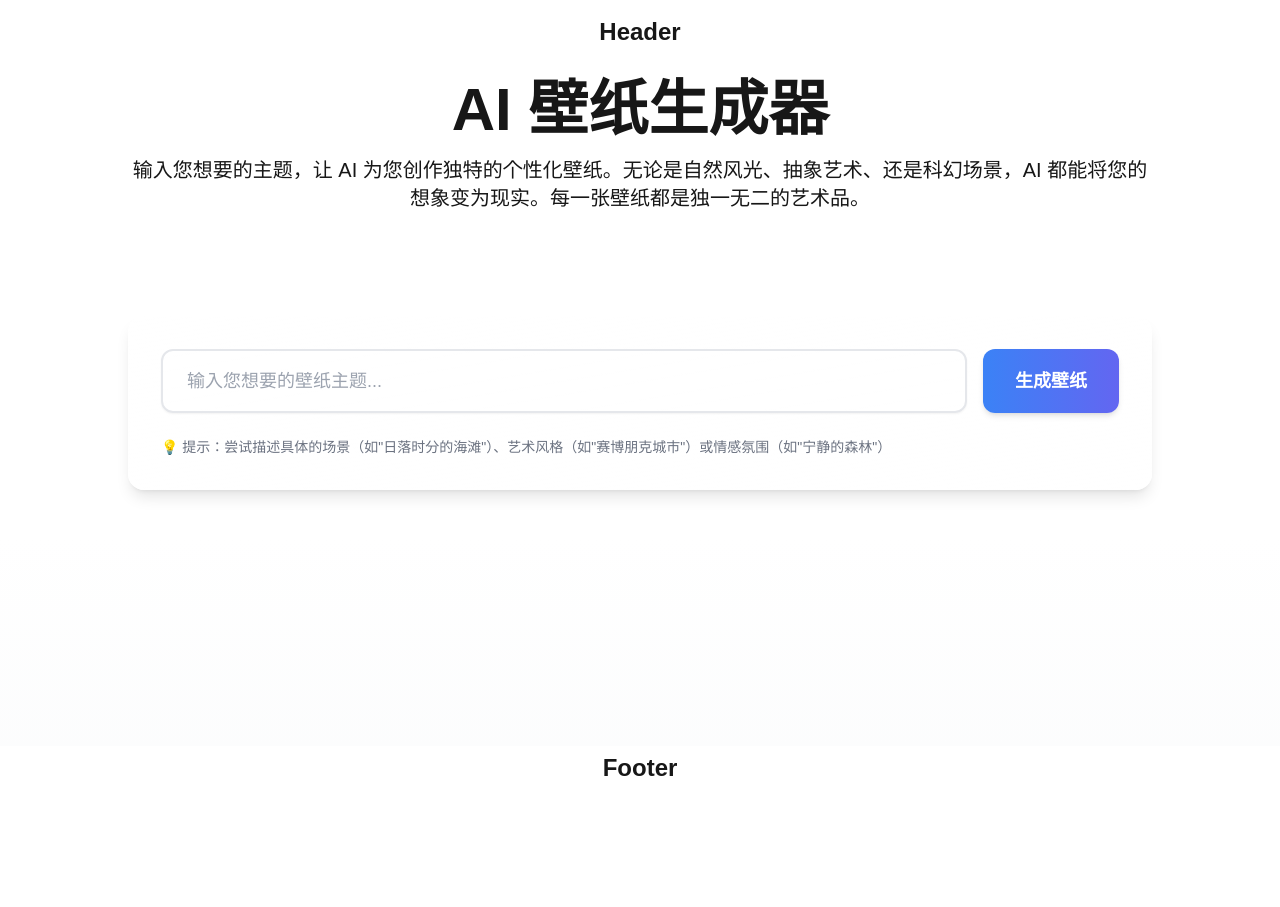
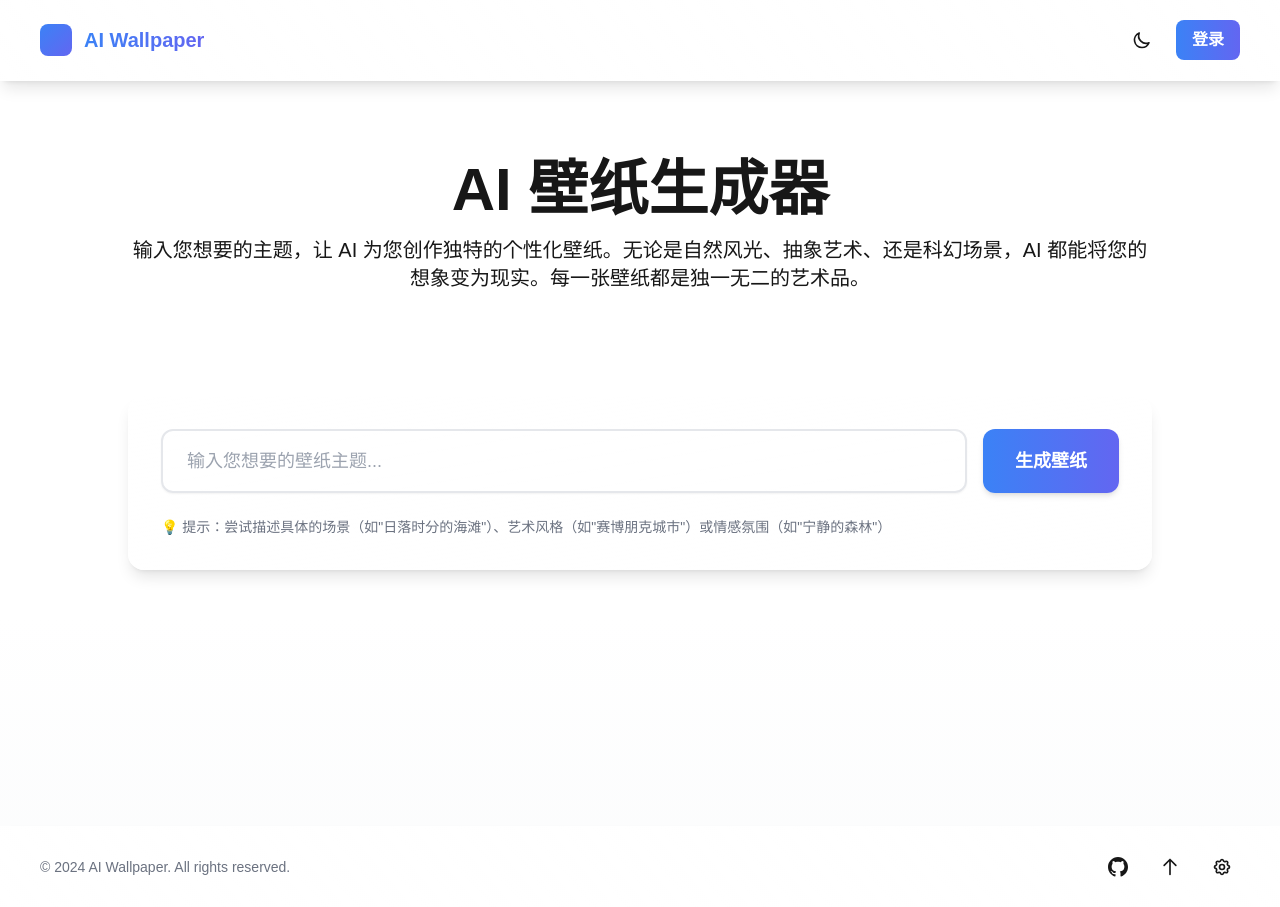
Before and after one commit to Kayden-Wang/ai-wallpaper, a Next.js app: page / in a window 1280 px wide. Before the commit the page ends 800 px from the top, so only its background shows below. Built offline with nearby package versions, Linux system fonts and the light colour scheme.

Commit message:
[4] UI 美化

```diff
--- a/app/components/sections/footer.tsx
+++ b/app/components/sections/footer.tsx
@@ -1,21 +1,97 @@
 export default function Footer() {
   return (
-    // fixed: 固定定位
-    // bottom-0: 距底部0
-    // left-0: 距左侧0
-    // w-full: 宽度100%
-    // z-50: z轴层级50
-    <div className="fixed bottom-0 left-0 w-full z-50">
-      {/* flex: 弹性布局
-          justify-center: 水平居中
-          items-center: 垂直居中
-          h-16: 高度4rem
-          px-4: 左右内边距1rem */}
-      <div className="flex justify-center items-center h-16 px-4">
-        {/* text-2xl: 文字大小1.5rem
-            font-bold: 字体加粗 */}
-        <div className="text-2xl font-bold">Footer</div>
+    <div className="w-full mt-auto">
+      <div
+        className="w-full bg-gradient-to-br from-white/80 to-white/50 dark:from-gray-800/80 dark:to-gray-900/50
+                    backdrop-blur-xl shadow-lg
+                    border-t border-white/20 dark:border-gray-700/30"
+      >
+        <div className="mx-auto max-w-7xl px-5 md:px-10">
+          <div className="flex justify-between items-center h-20">
+            {/* 版权信息 */}
+            <div className="text-sm text-gray-500 dark:text-gray-400">
+              © 2024 AI Wallpaper. All rights reserved.
+            </div>
+
+            {/* 社交链接和功能按钮 */}
+            <div className="flex items-center gap-4">
+              {/* GitHub */}
+              <button className="p-2 rounded-lg hover:bg-gray-100 dark:hover:bg-gray-800 transition-all">
+                <svg
+                  className="w-5 h-5"
+                  fill="currentColor"
+                  viewBox="0 0 24 24"
+                >
+                  <path d="M12 0c-6.626 0-12 5.373-12 12 0 5.302 3.438 9.8 8.207 11.387.599.111.793-.261.793-.577v-2.234c-3.338.726-4.033-1.416-4.033-1.416-.546-1.387-1.333-1.756-1.333-1.756-1.089-.745.083-.729.083-.729 1.205.084 1.839 1.237 1.839 1.237 1.07 1.834 2.807 1.304 3.492.997.107-.775.418-1.305.762-1.604-2.665-.305-5.467-1.334-5.467-5.931 0-1.311.469-2.381 1.236-3.221-.124-.303-.535-1.524.117-3.176 0 0 1.008-.322 3.301 1.23.957-.266 1.983-.399 3.003-.404 1.02.005 2.047.138 3.006.404 2.291-1.552 3.297-1.23 3.297-1.23.653 1.653.242 2.874.118 3.176.77.84 1.235 1.911 1.235 3.221 0 4.609-2.807 5.624-5.479 5.921.43.372.823 1.102.823 2.222v3.293c0 .319.192.694.801.576 4.765-1.589 8.199-6.086 8.199-11.386 0-6.627-5.373-12-12-12z" />
+                </svg>
+              </button>
+
+              {/* 返回顶部 */}
+              <button className="p-2 rounded-lg hover:bg-gray-100 dark:hover:bg-gray-800 transition-all">
+                <svg
+                  className="w-5 h-5"
+                  fill="none"
+                  viewBox="0 0 24 24"
+                  stroke="currentColor"
+                >
+                  <path
+                    strokeLinecap="round"
+                    strokeLinejoin="round"
+                    strokeWidth={2}
+                    d="M5 10l7-7m0 0l7 7m-7-7v18"
+                  />
+                </svg>
+              </button>
+
+              {/* 设置按钮 */}
+              <button className="p-2 rounded-lg hover:bg-gray-100 dark:hover:bg-gray-800 transition-all">
+                <svg
+                  className="w-5 h-5"
+                  fill="none"
+                  viewBox="0 0 24 24"
+                  stroke="currentColor"
+                >
+                  <path
+                    strokeLinecap="round"
+                    strokeLinejoin="round"
+                    strokeWidth={2}
+                    d="M10.325 4.317c.426-1.756 2.924-1.756 3.35 0a1.724 1.724 0 002.573 1.066c1.543-.94 3.31.826 2.37 2.37a1.724 1.724 0 001.065 2.572c1.756.426 1.756 2.924 0 3.35a1.724 1.724 0 00-1.066 2.573c.94 1.543-.826 3.31-2.37 2.37a1.724 1.724 0 00-2.572 1.065c-.426 1.756-2.924 1.756-3.35 0a1.724 1.724 0 00-2.573-1.066c-1.543.94-3.31-.826-2.37-2.37a1.724 1.724 0 00-1.065-2.572c-1.756-.426-1.756-2.924 0-3.35a1.724 1.724 0 001.066-2.573c-.94-1.543.826-3.31 2.37-2.37.996.608 2.296.07 2.572-1.065z"
+                  />
+                  <path
+                    strokeLinecap="round"
+                    strokeLinejoin="round"
+                    strokeWidth={2}
+                    d="M15 12a3 3 0 11-6 0 3 3 0 016 0z"
+                  />
+                </svg>
+              </button>
+            </div>
+          </div>
+        </div>
       </div>
     </div>
   );
 }
+
+// original UI
+// export default function Footer() {
+//   return (
+//     // fixed: 固定定位
+//     // bottom-0: 距底部0
+//     // left-0: 距左侧0
+//     // w-full: 宽度100%
+//     // z-50: z轴层级50
+//     <div className="fixed bottom-0 left-0 w-full z-50">
+//       {/* flex: 弹性布局
+//           justify-center: 水平居中
+//           items-center: 垂直居中
+//           h-16: 高度4rem
+//           px-4: 左右内边距1rem */}
+//       <div className="flex justify-center items-center h-16 px-4">
+//         {/* text-2xl: 文字大小1.5rem
+//             font-bold: 字体加粗 */}
+//         <div className="text-2xl font-bold">Footer</div>
+//       </div>
+//     </div>
+//   );
+// }
--- a/app/components/sections/header.tsx
+++ b/app/components/sections/header.tsx
@@ -1,21 +1,76 @@
 export default function Header() {
   return (
-    // fixed: 固定定位
-    // top-0: 距顶部0
-    // left-0: 距左侧0
-    // w-full: 宽度100%
-    // z-50: z轴层级50
-    <div className="fixed top-0 left-0 w-full z-50">
-      {/* flex: 弹性布局
-          justify-center: 水平居中
-          items-center: 垂直居中
-          h-16: 高度4rem
-          px-4: 左右内边距1rem */}
-      <div className="flex justify-center items-center h-16 px-4">
-        {/* text-2xl: 文字大小1.5rem
-            font-bold: 字体加粗 */}
-        <div className="text-2xl font-bold">Header</div>
+    <div className="fixed top-0 left-0 right-0 w-full z-50">
+      <div
+        className="w-full bg-gradient-to-br from-white/80 to-white/50 dark:from-gray-800/80 dark:to-gray-900/50
+                    backdrop-blur-xl shadow-lg
+                    border-b border-white/20 dark:border-gray-700/30"
+      >
+        <div className="mx-auto max-w-7xl px-5 md:px-10">
+          <div className="flex justify-between items-center h-20">
+            {/* Logo区域 */}
+            <div className="flex items-center gap-3">
+              <div className="w-8 h-8 rounded-lg bg-gradient-to-br from-blue-500 to-indigo-500"></div>
+              <div className="text-xl font-bold bg-gradient-to-r from-blue-500 to-indigo-500 text-transparent bg-clip-text">
+                AI Wallpaper
+              </div>
+            </div>
+
+            {/* 导航按钮区域 */}
+            <div className="flex items-center gap-4">
+              {/* 主题切换按钮 */}
+              <button className="p-2 rounded-lg hover:bg-gray-100 dark:hover:bg-gray-800 transition-all">
+                <svg
+                  className="w-5 h-5"
+                  fill="none"
+                  viewBox="0 0 24 24"
+                  stroke="currentColor"
+                >
+                  <path
+                    strokeLinecap="round"
+                    strokeLinejoin="round"
+                    strokeWidth={2}
+                    d="M20.354 15.354A9 9 0 018.646 3.646 9.003 9.003 0 0012 21a9.003 9.003 0 008.354-5.646z"
+                  />
+                </svg>
+              </button>
+
+              {/* 用户头像/登录按钮 */}
+              <button
+                className="flex items-center gap-2 px-4 py-2
+                           bg-gradient-to-r from-blue-500 to-indigo-500
+                           hover:from-blue-600 hover:to-indigo-600
+                           text-white font-semibold rounded-lg
+                           transition-all hover:shadow-lg hover:scale-105"
+              >
+                登录
+              </button>
+            </div>
+          </div>
+        </div>
       </div>
     </div>
   );
 }
+// original UI
+// export default function Header() {
+//   return (
+//     // fixed: 固定定位
+//     // top-0: 距顶部0
+//     // left-0: 距左侧0
+//     // w-full: 宽度100%
+//     // z-50: z轴层级50
+//     <div className="fixed top-0 left-0 w-full z-50">
+//       {/* flex: 弹性布局
+//           justify-center: 水平居中
+//           items-center: 垂直居中
+//           h-16: 高度4rem
+//           px-4: 左右内边距1rem */}
+//       <div className="flex justify-center items-center h-16 px-4">
+//         {/* text-2xl: 文字大小1.5rem
+//             font-bold: 字体加粗 */}
+//         <div className="text-2xl font-bold">Header</div>
+//       </div>
+//     </div>
+//   );
+// }
--- a/app/page.tsx
+++ b/app/page.tsx
@@ -6,11 +6,26 @@ import Header from "./components/sections/header";
 
 export default function Home() {
   return (
-    <div>
+    <div className="min-h-screen flex flex-col">
       <Header />
-      <Hero />
-      <WallpaperSection initialWallpapers={[]} />
+      <main className="flex-1 pt-20">
+        <Hero />
+        <WallpaperSection initialWallpapers={[]} />
+      </main>
       <Footer />
     </div>
   );
 }
+
+// original UI
+
+// export default function Home() {
+//   return (
+//     <div>
+//       <Header />
+//       <Hero />
+//       <WallpaperSection initialWallpapers={[]} />
+//       <Footer />
+//     </div>
+//   );
+// }
```
